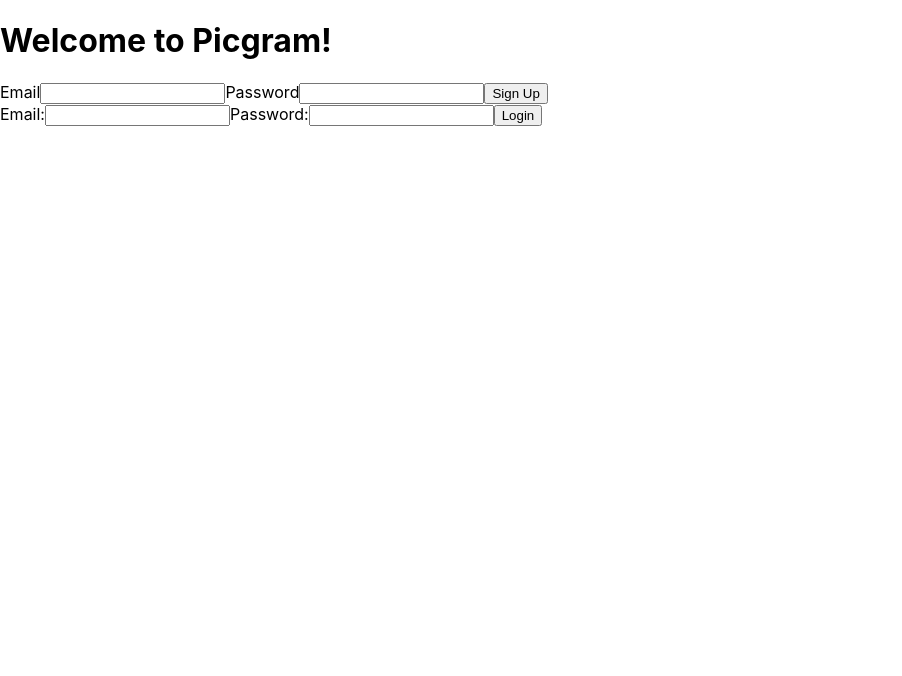
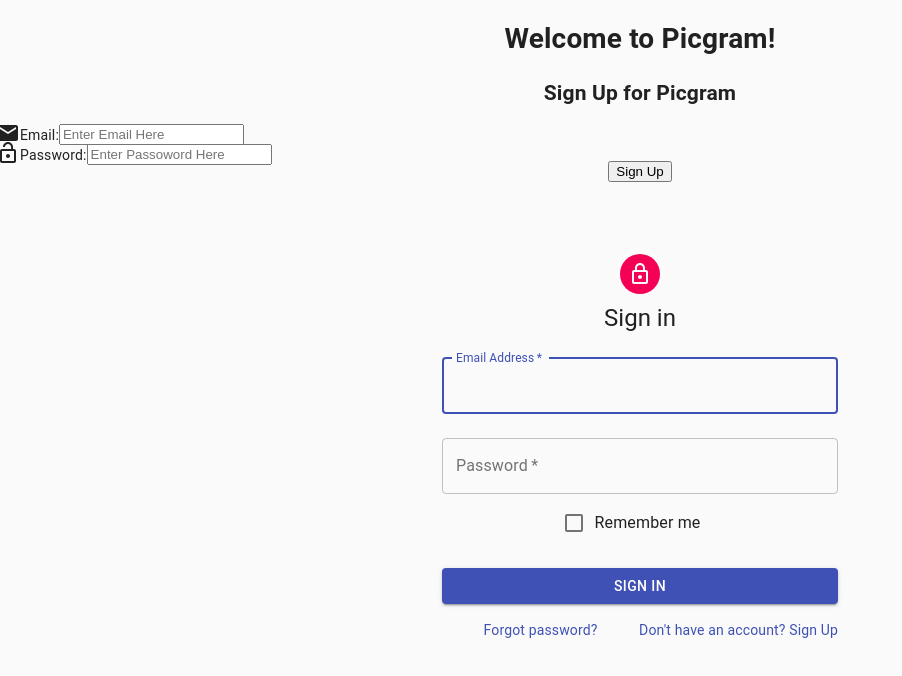
Before and after one commit to leplerjacob/picgram-frontend, a React (Create React App) app: page /login in a window 1280 px wide. Shown: the top 676 px of the page, without its empty margins (0-902 px from the left). Built offline with nearby package versions, Linux system fonts and the light colour scheme.

Commit message:
installed material ui core and icons, updated store.js file to include StateProvider, updated index.js file to include StateProvider, styled login page

```diff
--- a/package.json
+++ b/package.json
@@ -3,6 +3,8 @@
   "version": "0.1.0",
   "private": true,
   "dependencies": {
+    "@material-ui/core": "^4.11.4",
+    "@material-ui/icons": "^4.11.2",
     "@testing-library/jest-dom": "^5.12.0",
     "@testing-library/react": "^11.2.6",
     "@testing-library/user-event": "^12.8.3",
@@ -11,6 +13,7 @@
     "react": "^17.0.2",
     "react-bootstrap": "^1.6.0",
     "react-dom": "^17.0.2",
+    "react-router-dom": "^5.2.0",
     "react-scripts": "4.0.3",
     "web-vitals": "^1.1.2"
   },
--- a/src/App.js
+++ b/src/App.js
@@ -1,15 +1,22 @@
 import React from 'react'
 import SignUp from './components/SignUp.js'
 import Login from './components/Login.js'
+// import {Route, Switch} from 'react-router-dom';
 
 function App() {
 
 
   return (
     <div className="App">
-      <h1>Welcome to Picgram!</h1>
-      <SignUp/>
-      <Login/>
+      <center>
+        <h1>Welcome to Picgram!</h1>
+        {/* <Switch>
+          <Route exact path='/signup' render={({history}) => <SignUp history={history}/>}/>
+          <Route exact path='/login' component={Login}/>
+        </Switch> */}
+        <SignUp/>
+        <Login/>
+      </center>
     </div>
   )
 }
--- a/src/components/Login.js
+++ b/src/components/Login.js
@@ -1,6 +1,18 @@
-import React, { useState } from "react"
-import Form from "react-bootstrap/Form"
-import { login } from "../actions/login.js"
+import React, { useState } from 'react';
+import { login } from '../actions/login.js';
+import Avatar from '@material-ui/core/Avatar';
+import Button from '@material-ui/core/Button';
+import CssBaseline from '@material-ui/core/CssBaseline';
+import TextField from '@material-ui/core/TextField';
+import FormControlLabel from '@material-ui/core/FormControlLabel';
+import Checkbox from '@material-ui/core/Checkbox';
+import Link from '@material-ui/core/Link';
+import Grid from '@material-ui/core/Grid';
+import Box from '@material-ui/core/Box';
+import LockOutlinedIcon from '@material-ui/icons/LockOutlined';
+import Typography from '@material-ui/core/Typography';
+import { makeStyles } from '@material-ui/core/styles';
+import Container from '@material-ui/core/Container';
 
 function Login() {
     const [values, setValues] = useState({
@@ -35,15 +47,97 @@
         setSubmitted(true)
     }
 
+    const useStyles = makeStyles((theme) => ({
+        paper: {
+          marginTop: theme.spacing(8),
+          display: 'flex',
+          flexDirection: 'column',
+          alignItems: 'center',
+        },
+        avatar: {
+          margin: theme.spacing(1),
+          backgroundColor: theme.palette.secondary.main,
+        },
+        form: {
+          width: '100%', // Fix IE 11 issue.
+          marginTop: theme.spacing(1),
+        },
+        submit: {
+          margin: theme.spacing(3, 0, 2),
+        },
+      }));
+
+      const classes = useStyles();
+
     return (
-        <div>
-            <Form onSubmit={handleSubmit}>
-                Email:<input name="email" type="text" value={values.email} onChange={handleEmail} />
-                Password:<input name="password" type="text" value={values.password} onChange={handlePassword}/>
-                <button type="Submit">Login</button>
-            </Form>
+        <Container component="main" maxWidth="xs" onSubmit={handleSubmit}>
+        <CssBaseline />
+        <div className={classes.paper}>
+          <Avatar className={classes.avatar}>
+            <LockOutlinedIcon />
+          </Avatar>
+          <Typography component="h1" variant="h5">
+            Sign in
+          </Typography>
+          <form className={classes.form} noValidate>
+            <TextField
+              variant="outlined"
+              margin="normal"
+              required
+              fullWidth
+              id="email"
+              label="Email Address"
+              name="email"
+              autoComplete="email"
+              autoFocus
+              value={values.email}
+              onChange={handleEmail}
+            />
+            <TextField
+              variant="outlined"
+              margin="normal"
+              required
+              fullWidth
+              name="password"
+              label="Password"
+              type="password"
+              id="password"
+              autoComplete="current-password"
+              value={values.password}
+              onChange={handlePassword}
+            />
+            <FormControlLabel
+              control={<Checkbox value="remember" color="primary" />}
+              label="Remember me"
+            />
+            <Button
+              type="submit"
+              fullWidth
+              variant="contained"
+              color="primary"
+              className={classes.submit}
+            >
+              Sign In
+            </Button>
+            <Grid container>
+              <Grid item xs>
+                <Link href="#" variant="body2">
+                  Forgot password?
+                </Link>
+              </Grid>
+              <Grid item>
+                <Link href="#" variant="body2">
+                  {"Don't have an account? Sign Up"}
+                </Link>
+              </Grid>
+            </Grid>
+          </form>
         </div>
-    )
+        <Box mt={8}>
+        </Box>
+      </Container>
+    );
+
 }
 
 export default Login;
--- a/src/components/SignUp.js
+++ b/src/components/SignUp.js
@@ -1,7 +1,10 @@
 // eslint-disable-next-line
 import React, { useState } from 'react'
-import Form from "react-bootstrap/Form"
-import { signUp } from "../actions/auth"
+import Form from 'react-bootstrap/Form'
+import { signUp } from '../actions/auth'
+import Grid from '@material-ui/core/Grid';
+import EmailIcon from '@material-ui/icons/Email';
+import LockOpenIcon from '@material-ui/icons/LockOpen';
 
 
 function SignUp() {
@@ -41,10 +44,21 @@
 
     return (
         <div>
+            <h2>Sign Up for Picgram</h2>
             <Form onSubmit={handleSubmit}>
-                Email<input name="email" type="text" value={values.email} onChange={handleEmail}/>
-                Password<input name="password" type="password" value={values.password} onChange={handlePassword}/>
-                <button type="submit">Sign Up</button>
+                <center>
+                <Grid>
+                    <Grid item container spacing={1} alignItems="flex-end">
+                    <EmailIcon/>
+                    Email:<input name="email" type="text" value={values.email} placeholder="Enter Email Here" onChange={handleEmail}/>
+                    </Grid>
+                    <Grid item container spacing={1} alignItems="flex-end">
+                    <LockOpenIcon/>
+                    Password:<input name="password" type="password" value={values.password} placeholder="Enter Passoword Here" onChange={handlePassword}/>
+                    </Grid>
+                    <button type="submit">Sign Up</button>
+                </Grid>
+                </center>
             </Form>
         </div>
     )
--- a/src/index.js
+++ b/src/index.js
@@ -2,11 +2,11 @@
 import ReactDOM from 'react-dom';
 import './index.css';
 import App from './App';
-
+import { StateProvider } from './store.js'
 
 ReactDOM.render(
-  <React.StrictMode>
-    <App />
-  </React.StrictMode>,
+  <StateProvider>
+      <App />
+  </StateProvider>,
   document.getElementById('root')
 );
--- /dev/null
+++ b/src/store.js
@@ -0,0 +1,21 @@
+import React, {createContext, useReducer} from 'react';
+
+const initialState = {};
+const store = createContext(initialState);
+const { Provider } = store;
+
+const StateProvider = ( { children } ) => {
+    const [state, dispatch] = useReducer((state, action) => {
+        switch(action.type){
+            case 'action description':
+                const newState = ""//do something with state
+                return newState;
+            default:
+                throw new Error();
+        };
+    }, initialState)
+
+    return <Provider value={{ state, dispatch }}>{ children }</Provider>
+};
+
+export { store, StateProvider }
```
Also changed, not shown: src/reducers/signup.js (added), 2 other files (tests, documents, lock files or other folders).
